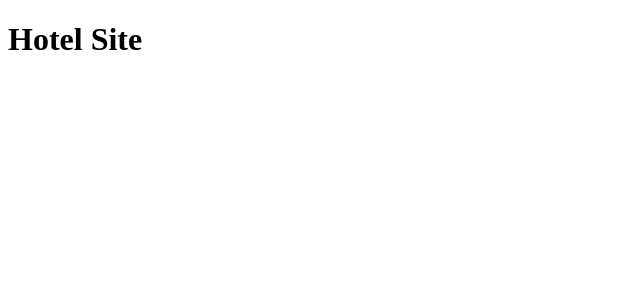
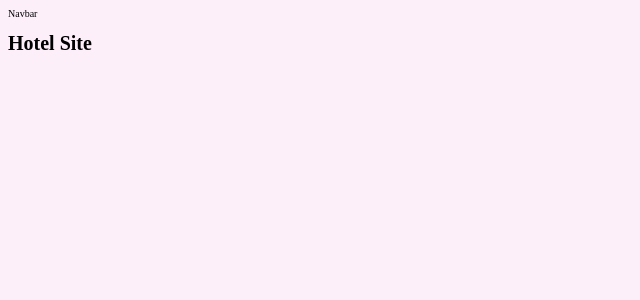
Before and after one commit to PrinceNarteh/hotel, a React (Create React App) app: page / in a window 1280 px wide. Shown: the top 300 px of the page, without its empty margins (0-640 px from the left). Built offline with nearby package versions, Linux system fonts and the light colour scheme.

Commit message:
add global styles

```diff
--- a/src/App.tsx
+++ b/src/App.tsx
@@ -1,8 +1,10 @@
 import React from "react";
+import { Home } from "./pages/Home";
 
 function App() {
   return (
     <div>
+      <Home />
       <h1>Hotel Site</h1>
     </div>
   );
--- /dev/null
+++ b/src/components/navbar/Navbar.tsx
@@ -0,0 +1,5 @@
+import React from "react";
+
+export const Navbar = () => {
+  return <div>Navbar</div>;
+};
--- a/src/index.tsx
+++ b/src/index.tsx
@@ -2,9 +2,11 @@ import React from "react";
 import ReactDOM from "react-dom";
 import App from "./App";
 import reportWebVitals from "./reportWebVitals";
+import { GlobalStyle } from "./theme/globalStyle";
 
 ReactDOM.render(
   <React.StrictMode>
+    <GlobalStyle />
     <App />
   </React.StrictMode>,
   document.getElementById("root")
--- /dev/null
+++ b/src/pages/Home.tsx
@@ -0,0 +1,10 @@
+import React from "react";
+import { Navbar } from "../components/navbar/Navbar";
+
+export const Home = () => {
+  return (
+    <div>
+      <Navbar />
+    </div>
+  );
+};
--- /dev/null
+++ b/src/theme/globalStyle.tsx
@@ -0,0 +1,31 @@
+import { createGlobalStyle } from "styled-components";
+
+export const GlobalStyle = createGlobalStyle`
+    *,*::before,**::after{
+        margin: 0;
+        padding: 0;
+        outline: none;
+        box-sizing: border-box;
+    }
+
+     html {
+        font-size: 62.5%;
+        overflow-x: hidden;
+    }
+
+   body {
+        background-color: #fceffa;
+    }
+
+    a {
+        text-decoration: none;
+    }
+
+    img {
+        /* width: 100%; */
+    }
+
+    li {
+        list-style: none;
+    }
+`;
```
